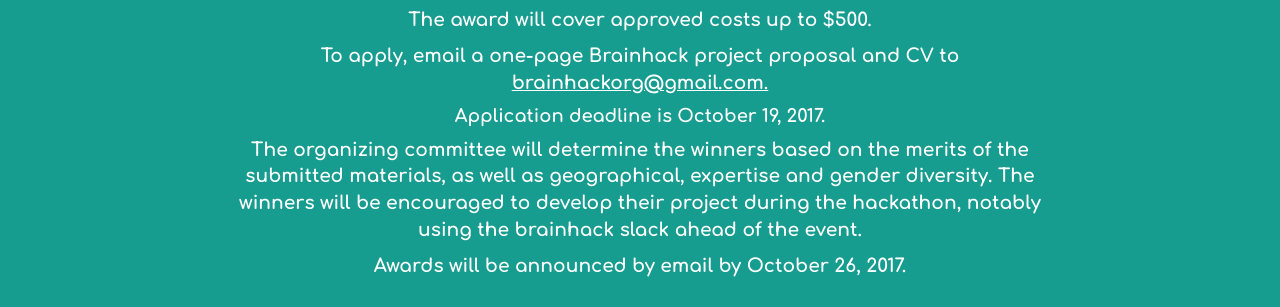
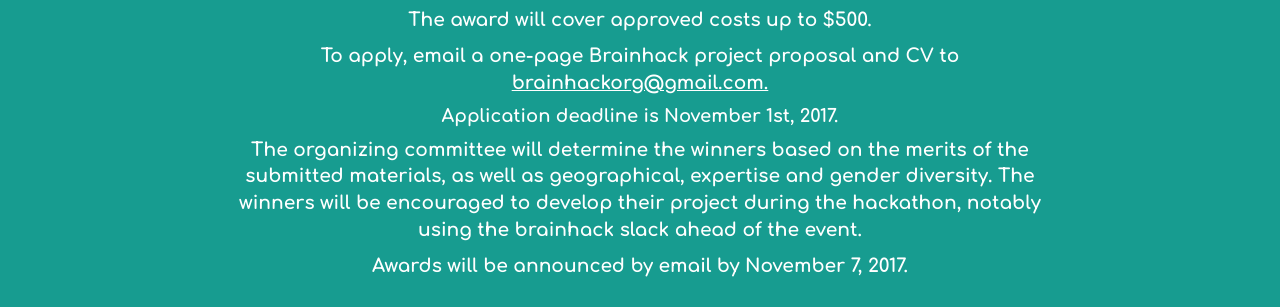
Before and after one commit to awalensky/DC2017-master, a plain HTML site: page index.html in a window 1280 px wide. Shown: the part 2010-2317 px from the top of the page. Drawn offline with Linux system fonts and the light colour scheme.

Commit message:
Updated travel award date

```diff
--- a/index.html
+++ b/index.html
@@ -188,9 +188,9 @@
                        <p>Thanks to the generous support of our sponsors, funding is available for a limited number of students and postdocs to defray their costs for attending Brainhack DC 2017.</p>
                        <p>The award will cover approved costs up to $500.</p>
                        <p>To apply, email a one-page Brainhack project proposal and CV to <a href="mailto:brainhackorg@gmail.com">brainhackorg@gmail.com.</a></p>
-                       <h4>Application deadline is October 19, 2017.</h4>
+                       <h4>Application deadline is November 1st, 2017.</h4>
                        <p>The organizing committee will determine the winners based on the merits of the submitted materials, as well as geographical, expertise and gender diversity. The winners will be encouraged to develop their project during the hackathon, notably using the brainhack slack ahead of the event.</p>
-                       <p>Awards will be announced by email by October 26, 2017.</p>
+                       <p>Awards will be announced by email by November 7, 2017.</p>
                     </div>
                  </div>
               </div>
```
